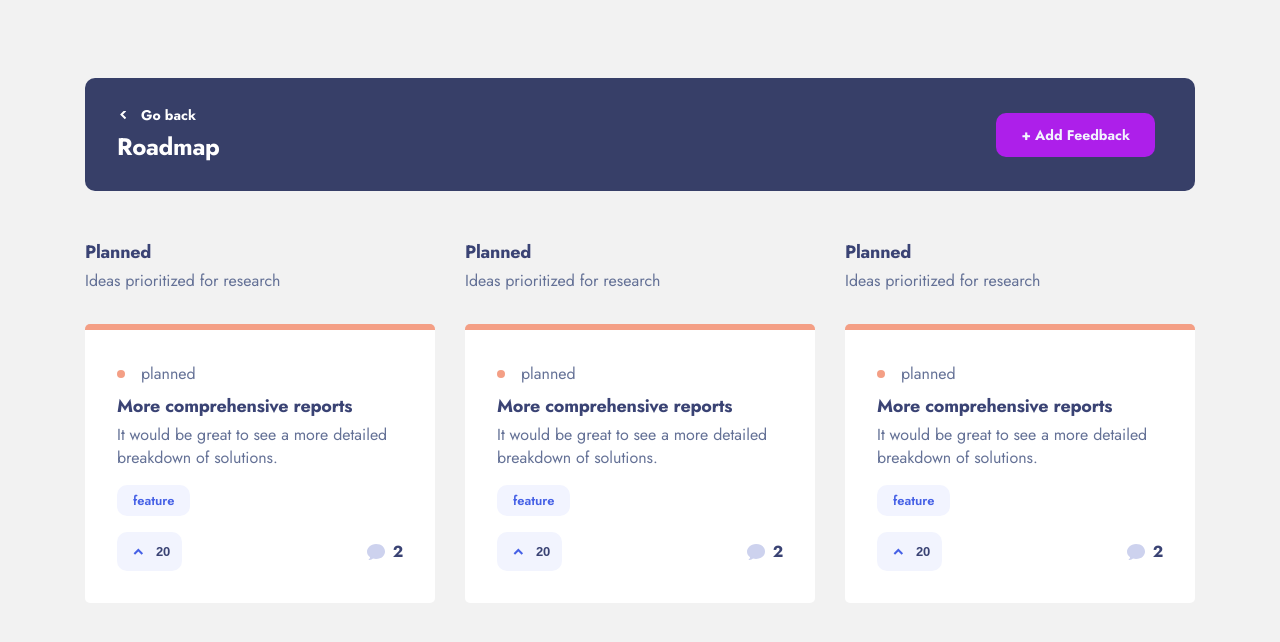
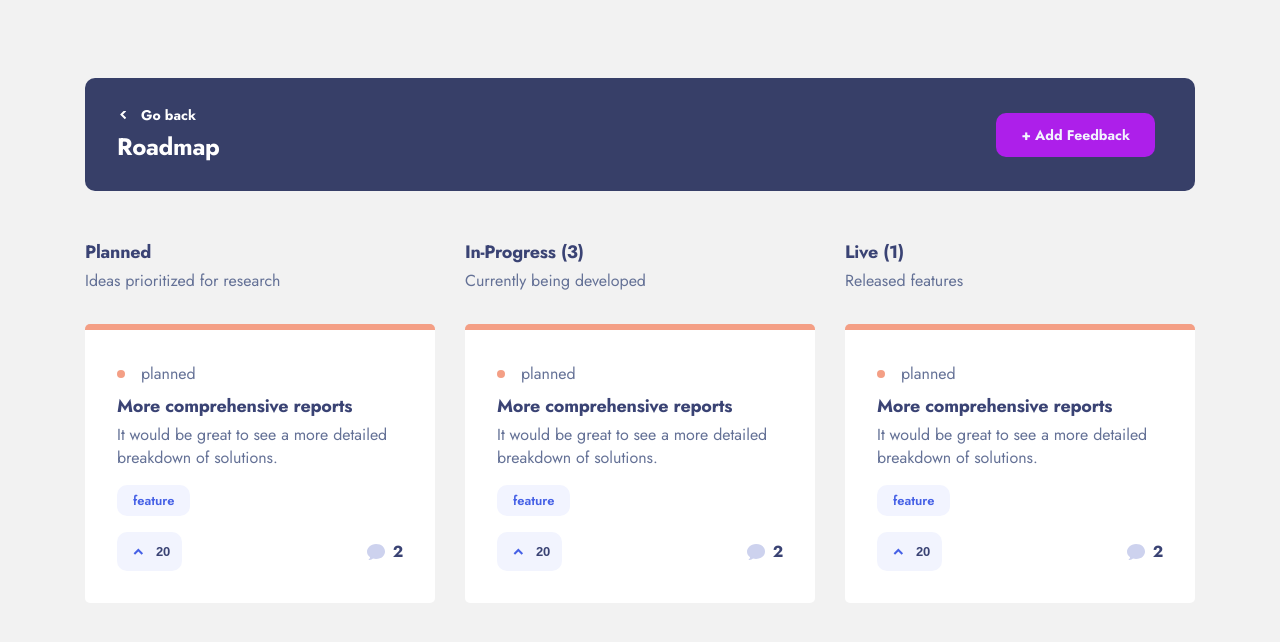
Before and after one commit to Akhgofur/product-feedback-app, a React (Create React App) app: page /roadmap in a window 1280 px wide. Shown: the top 642 px of the page. Built offline with nearby package versions, Linux system fonts and the light colour scheme; the HTML template or start-up script is replaced by a standard one.

Commit message:
edited style

```diff
--- a/src/components/side-bar/sidebar.scss
+++ b/src/components/side-bar/sidebar.scss
@@ -1,7 +1,7 @@
 .sidebar {
     display: flex;
     flex-direction: column;
-    align-items: center;
+    align-items: stretch;
     justify-content: flex-start;
     max-width: 256px;
     margin-right: 30px;
--- a/src/modules/roadmap/roadmap.component.js
+++ b/src/modules/roadmap/roadmap.component.js
@@ -51,10 +51,10 @@ export const RoadmapPage = () => {
                     <RoadmapBoardItem>
                         <RoadmapBoardItemTop>
                             <RoadmapBoardItemHeading>
-                            Planned
+                            In-Progress (3)
                             </RoadmapBoardItemHeading>
                             <RoadmapBoardItemDesc>
-                            Ideas prioritized for research
+                            Currently being developed
                             </RoadmapBoardItemDesc>
                         </RoadmapBoardItemTop>
                         <RoadmapList>
@@ -64,10 +64,10 @@ export const RoadmapPage = () => {
                     <RoadmapBoardItem>
                         <RoadmapBoardItemTop>
                             <RoadmapBoardItemHeading>
-                            Planned
+                            Live (1)
                             </RoadmapBoardItemHeading>
                             <RoadmapBoardItemDesc>
-                            Ideas prioritized for research
+                            Released features
                             </RoadmapBoardItemDesc>
                         </RoadmapBoardItemTop>
                         <RoadmapList>
```
